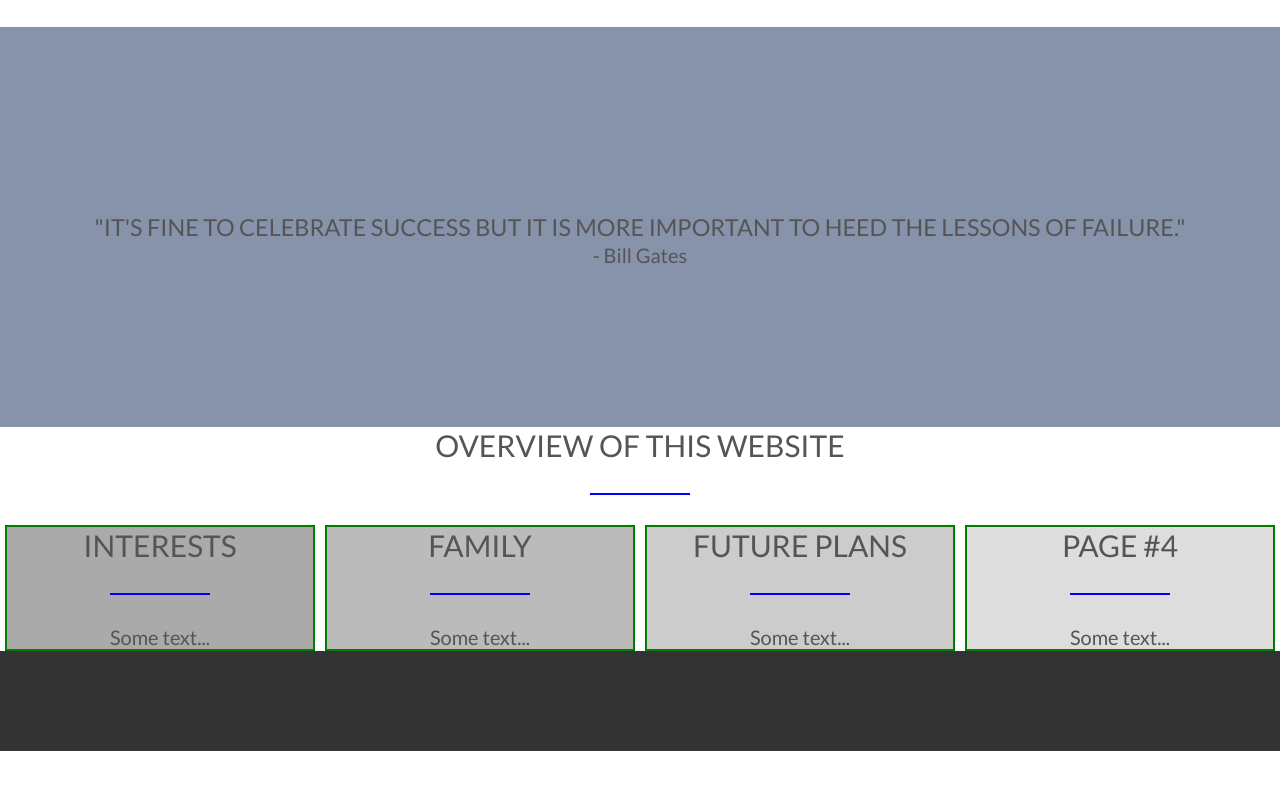
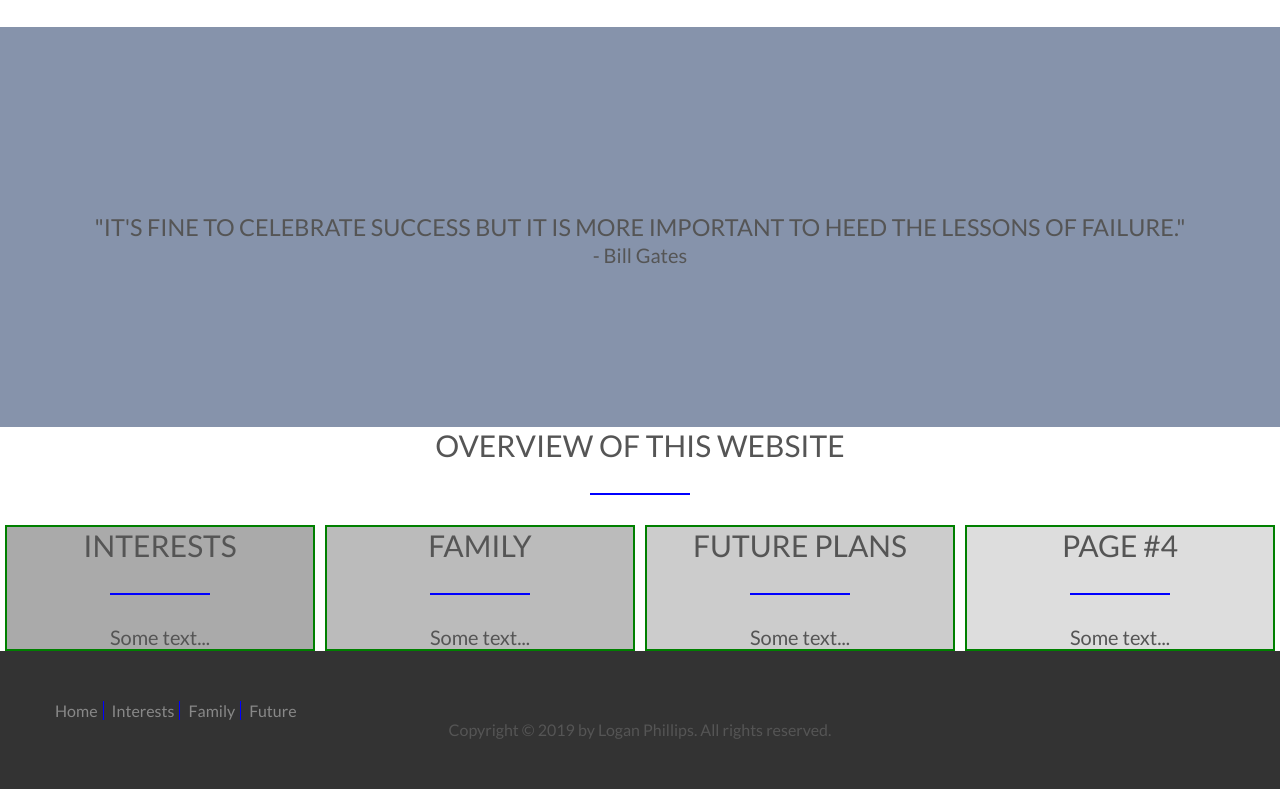
Before and after one commit to ngc2392/WebMarkupAndLayout, a plain HTML site: page AboutMeWebsite/index.html in a window 1280 px wide. Shown: the part 871-1660 px from the top of the page. Before the commit the page ends 1622 px from the top, so only its background shows below. Drawn offline with Linux system fonts and the light colour scheme.

Commit message:
added stuff

```diff
--- a/AboutMeWebsite/assets/css/styles.css
+++ b/AboutMeWebsite/assets/css/styles.css
@@ -262,3 +262,37 @@ footer {
     padding: 50px;
     font-size: 80%;
 }
+
+.footer-nav {
+    list-style: none;
+}
+
+.footer-nav li  {
+    /* border: 2px solid red; */
+    display: inline-block;
+}
+
+.footer-nav li a:link,
+.footer-nav li a:visited {
+    text-decoration: none;
+    color: #888;
+    border-right: 1px solid blue;
+    /*top and bottom, right and left */
+    padding: 0px 5px;
+
+}
+
+/* Remove right border from last link */
+.footer-nav li:last-child a {
+    border-right: none;
+}
+
+
+.footer-nav li a:hover,
+.footer-nav li a:active {
+    color: #ddd;
+}
+
+footer .copy-right {
+    text-align: center;
+}
--- a/AboutMeWebsite/index.html
+++ b/AboutMeWebsite/index.html
@@ -84,7 +84,17 @@
         </div>
 
         <footer>
+            <!-- https://www.w3schools.com/cssref/sel_link.asp -->
+            <ul class="footer-nav">
+                <li><a href="#">Home</a></li>
+                <li><a href="#">Interests</a></li>
+                <li><a href="#">Family</a></li>
+                <li><a href="#">Future</a></li>
+            </ul>
 
+            <div class="copy-right">
+                <p>Copyright &copy; 2019 by Logan Phillips.  All rights reserved.</p>
+            </div>
 
         </footer>
 
```
